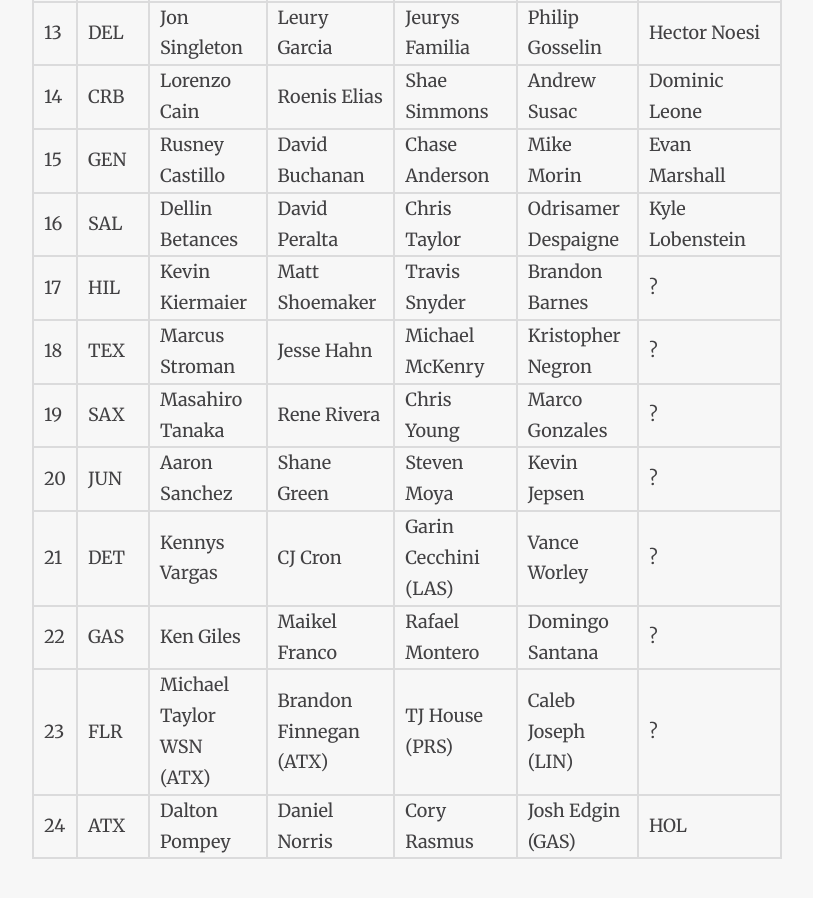
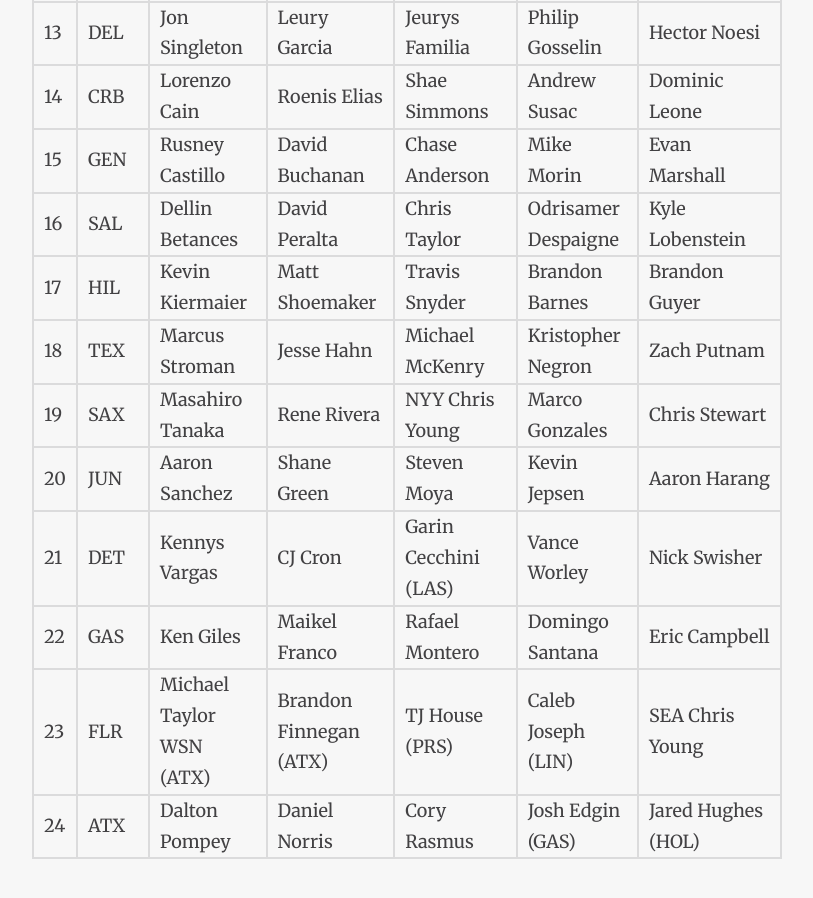
Before and after one commit to ADML1/adml1.github.io, a Jekyll site: the page built from draft.md, in a window 1280 px wide and 900 px high, scrolled down 1693 px. Shown: the whole window, without its empty margins (233-1046 px from the left). Built offline with Jekyll 4.4.1, drawn with Linux system fonts in a browser that asks for light colours; nearby versions of some CDN libraries.

Commit message:
Update draft picks.

```diff
--- a/draft.md
+++ b/draft.md
@@ -27,14 +27,14 @@ imagefeature: hof.jpg
 14 | CRB | Lorenzo Cain | Roenis Elias | Shae Simmons | Andrew Susac | Dominic Leone
 15 | GEN | Rusney Castillo | David Buchanan | Chase Anderson | Mike Morin | Evan Marshall
 16 | SAL | Dellin Betances | David Peralta | Chris Taylor | Odrisamer Despaigne | Kyle Lobenstein
-17 | HIL | Kevin Kiermaier | Matt Shoemaker | Travis Snyder | Brandon Barnes | ?
-18 | TEX | Marcus Stroman | Jesse Hahn | Michael McKenry | Kristopher Negron | ?
-19 | SAX | Masahiro Tanaka | Rene Rivera | Chris Young | Marco Gonzales | ?
-20 | JUN | Aaron Sanchez | Shane Green | Steven Moya | Kevin Jepsen | ?
-21 | DET | Kennys Vargas | CJ Cron | Garin Cecchini (LAS) | Vance Worley | ?
-22 | GAS | Ken Giles | Maikel Franco | Rafael Montero | Domingo Santana | ?
-23 | FLR | Michael Taylor WSN (ATX) | Brandon Finnegan (ATX) | TJ House (PRS) | Caleb Joseph (LIN) | ?
-24 | ATX | Dalton Pompey | Daniel Norris | Cory Rasmus | Josh Edgin (GAS) | HOL
+17 | HIL | Kevin Kiermaier | Matt Shoemaker | Travis Snyder | Brandon Barnes | Brandon Guyer
+18 | TEX | Marcus Stroman | Jesse Hahn | Michael McKenry | Kristopher Negron | Zach Putnam
+19 | SAX | Masahiro Tanaka | Rene Rivera | NYY Chris Young | Marco Gonzales | Chris Stewart
+20 | JUN | Aaron Sanchez | Shane Green | Steven Moya | Kevin Jepsen | Aaron Harang
+21 | DET | Kennys Vargas | CJ Cron | Garin Cecchini (LAS) | Vance Worley | Nick Swisher
+22 | GAS | Ken Giles | Maikel Franco | Rafael Montero | Domingo Santana | Eric Campbell
+23 | FLR | Michael Taylor WSN (ATX) | Brandon Finnegan (ATX) | TJ House (PRS) | Caleb Joseph (LIN) | SEA Chris Young
+24 | ATX | Dalton Pompey | Daniel Norris | Cory Rasmus | Josh Edgin (GAS) | Jared Hughes (HOL)
 
 <br>
 
```
